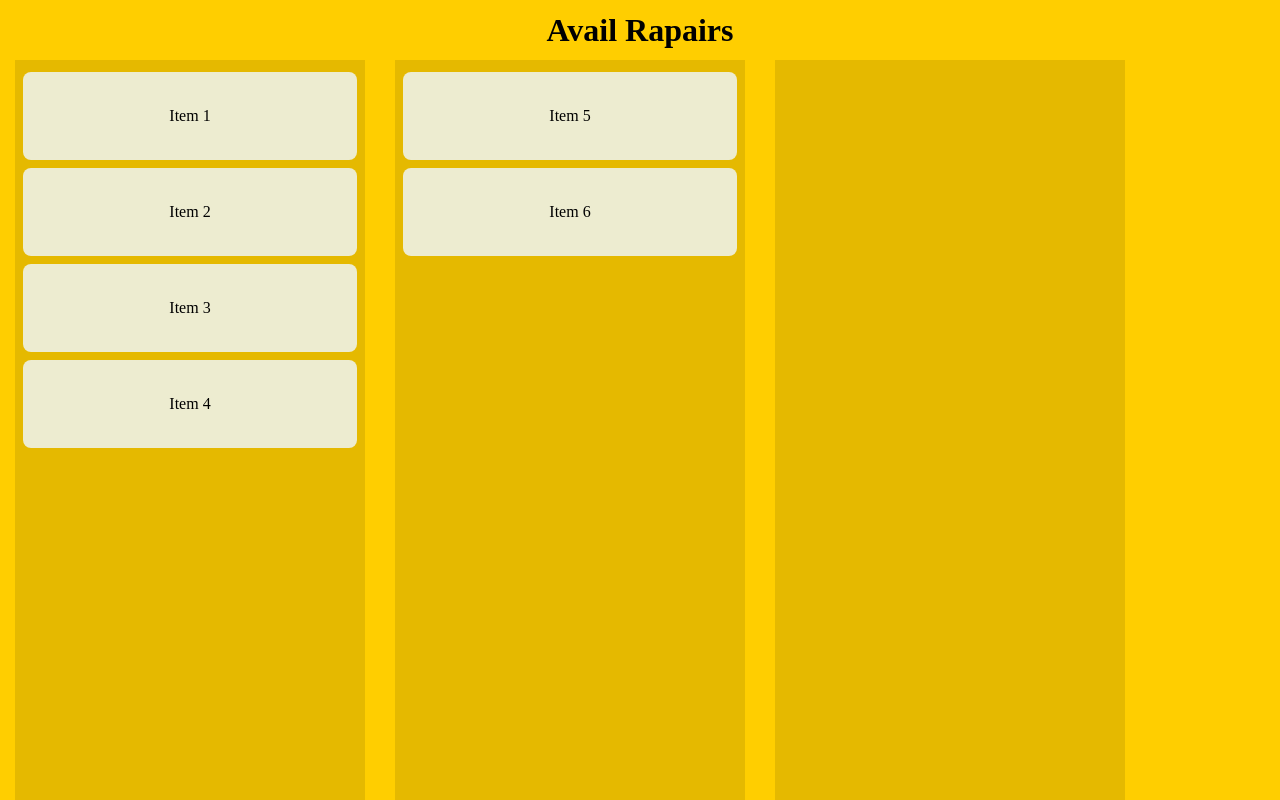
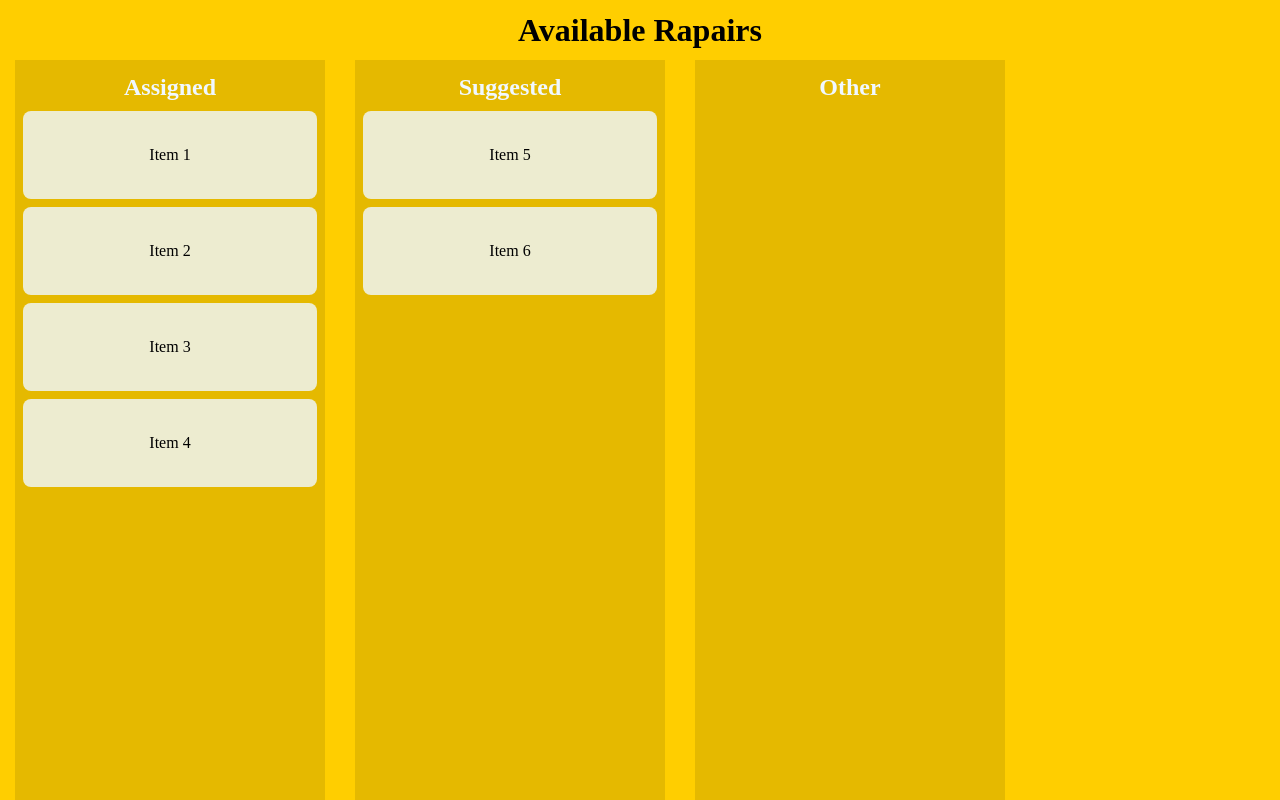
Before and after one commit to sandaruwan98/lifix-group-project, a PHP site: page / in a window 1280 px wide. Run offline with PHP 8.4, Linux system fonts and the light colour scheme.

Commit message:
Available repairs - js

```diff
--- a/Clerk/clerk.css
+++ b/Clerk/clerk.css
@@ -36,7 +36,7 @@ header{
     flex: 1;
     width: 100%;
     min-width: 250px;
-    max-width: 350px;
+    max-width: 310px;
     height: 100%;
     min-height: 150px;
     background-color: rgba(0, 0, 0, 0.1);
@@ -57,3 +57,17 @@ header{
 .lists .list .list-item:hover{
     background-color: rgb(240, 248, 255);
 }
+
+.lists .list h2{
+    margin: 6px auto;
+    color: aliceblue;
+}
+
+.lists .list::after{
+    content: "";
+    position: absolute;
+    top: 0;
+    left: 0;
+    background-color: aqua;
+    width: 100px;
+}
--- a/Clerk/index.html
+++ b/Clerk/index.html
@@ -12,20 +12,23 @@
 <body>
     <div class="app">
         <header>
-            <h1>Avail Rapairs</h1>
+            <h1>Available Rapairs</h1>
         </header>
         <div class="lists">
             <div class="list">
+                <h2>Assigned</h2>
                 <div class="list-item" draggable="true">Item 1</div>
                 <div class="list-item" draggable="true">Item 2</div>
                 <div class="list-item" draggable="true">Item 3</div>
                 <div class="list-item" draggable="true">Item 4</div>
             </div>
             <div class="list">
+                <h2>Suggested</h2>
                 <div class="list-item" draggable="true">Item 5</div>
                 <div class="list-item" draggable="true">Item 6</div>
             </div>
             <div class="list">
+                <h2>Other</h2>
             </div>
         </div>
     </div>
```
Also changed, not shown: Clerk/app.js (added, +47 -0 lines).
